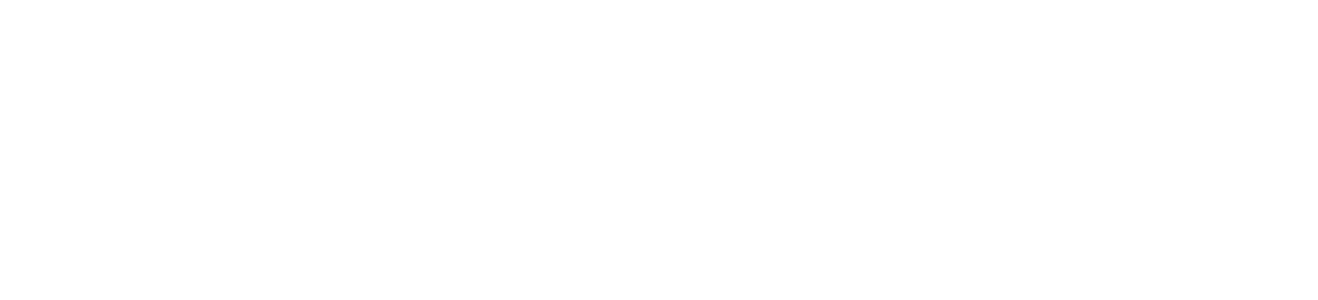
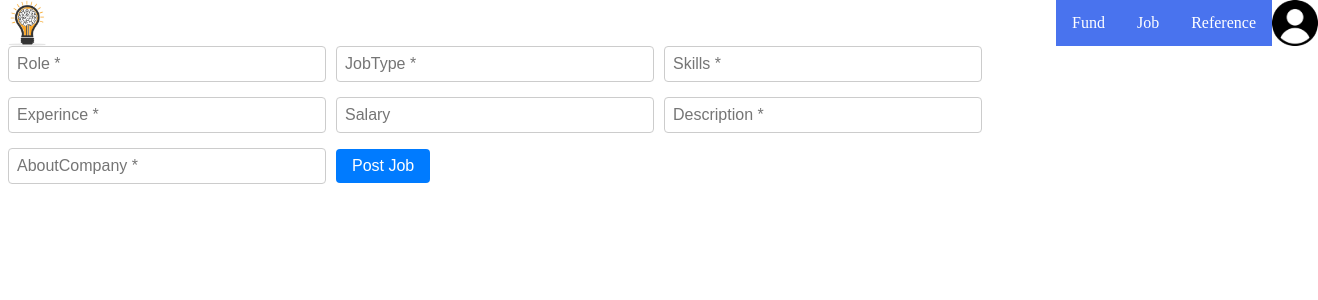
Before and after one commit to vetri1203/IEMHACKS, a React (Create React App) app in the folder client/: page /postjob in a window 1280 px wide. Before the commit this address had no page. Shown: the top 300 px of the page, 1318 px wide, since content can reach past the window. Built offline with nearby package versions, Linux system fonts and the light colour scheme; a web font is replaced by a local one.

Commit message:
client Job posting completed without stlying

```diff
--- a/client/src/Component/Home.jsx
+++ b/client/src/Component/Home.jsx
@@ -8,7 +8,7 @@
     const navigate = useNavigate();
 
     const PostRedirect =() =>{
-        navigate('/login')
+        navigate('/postjob')
 
     }
 
--- /dev/null
+++ b/client/src/Component/Post.jsx
@@ -0,0 +1,70 @@
+import { useState } from "react";
+import Nav2 from "./Navbar2";
+import axios from "axios";
+import {useNavigate} from 'react-router-dom'
+
+
+
+const Post = ()=>{
+
+    const navigate = useNavigate();
+    const [JobName,setJobName] = useState('');
+    const[JobType,setJobType] = useState('');
+    const[Skills,setSkills]= useState('');
+    const[Experince,setExperince] =useState('');
+    const[Salary,setSalary] = useState('');
+    const[Description,setDescription] = useState('');
+    const[AboutCompany,setAboutCompany] = useState('');
+
+
+    const postJob = async(e)=>{
+
+        e.preventDefault();
+        try{
+            const response = await axios.post("http://localhost:8081/job",{
+                JobName,JobType,Skills,Experince,Salary,Description,AboutCompany
+            });
+
+            if(response.data)
+            {
+
+                alert("Job Posted sucessfully..");
+                navigate('/home')
+                console.log(response.data);
+
+            }
+            else{
+                console.log("sorry");
+            }
+
+        }
+        catch(err){
+            alert(err);
+        }
+
+    }
+    return(
+        <>
+        <Nav2/>
+
+        <div className="postPage_container">
+
+            <form action="post" className="postJob_form" onSubmit={postJob}>
+                <input type="text" value={JobName} onChange={e => setJobName(e.target.value)} placeholder="Role *" required={true} />
+                <input type="text" value={JobType} onChange={e => setJobType(e.target.value)} placeholder="JobType *" required={true} />
+                <input type="text" value={Skills} onChange={e => setSkills(e.target.value)} placeholder="Skills *" required={true} />
+                <input type="text" value={Experince} onChange={e => setExperince(e.target.value)} placeholder="Experince *" required={true}/>
+                <input type="text" value={Salary} onChange={e => setSalary(e.target.value)}  placeholder="Salary " />
+                <input type="text" value={Description} onChange={e => setDescription(e.target.value)} placeholder="Description *" required={true} />
+                <input type="text" value={AboutCompany} onChange={e => setAboutCompany(e.target.value)} placeholder="AboutCompany *" required={true} />
+                <button type="submit">Post Job</button>
+
+            </form>
+
+        </div>
+        </>
+    )
+}
+
+
+export default Post;
--- a/client/src/index.js
+++ b/client/src/index.js
@@ -10,6 +10,7 @@
 import ResetPassword from "./Component/ResetPassword";
 import Blog from "./Component/Blog";
 import Jonseek from "./Component/Jobseek";
+import Post from "./Component/Post";
 
 const root = ReactDOM.createRoot(document.getElementById("root"));
 root.render(
@@ -24,6 +25,7 @@
       <Route path="/resetPassword" Component={ResetPassword}/>
       <Route path="/blog" Component={Blog}/>
       <Route path="/apply" Component={Jonseek}/>
+      <Route path="/postjob" Component={Post}/>
     </Routes>
     </BrowserRouter>
   </React.StrictMode>
```
Also changed, not shown: 1 other file (tests, documents, lock files or other folders).
